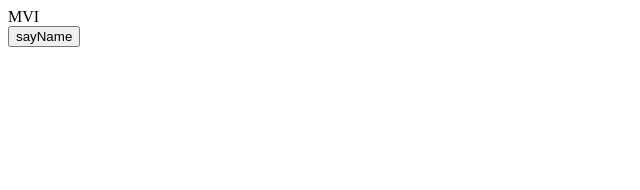
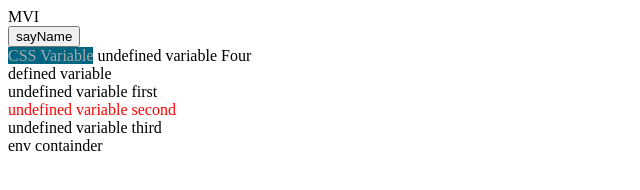
Before and after one commit to JimmyLovely/MVI, a plain HTML site: page index.html in a window 1280 px wide. Shown: the whole page, without its empty margins (0-640 px from the left). Drawn offline with Linux system fonts and the light colour scheme.

Commit message:
CSS: `variable` and `env` (#16)

```diff
--- a/css/css.css
+++ b/css/css.css
@@ -0,0 +1,36 @@
+
+/* CSS Variable */
+.basic-container {
+    --dark-foreground-color: #aaaaaa;
+    --dark-background-color: #006580;
+}
+
+.basic {
+    color: var(--dark-foreground-color);
+    background-color: var(--dark-background-color);
+}
+
+.defined-variable {
+    color: var(--dark-background-color);
+}
+
+.undefined-variable-first {
+    color: var(--undefined-variable);
+}
+
+.undefined-variable-second {
+    color: var(--undefined-variable, red);
+}
+
+.undefined-variable-third {
+    color: var(--undefined-variable, re, bl, yellow);
+}
+
+.undefined-variable-four {
+    color: var(--Dark-background-color);
+}
+
+/* CSS Env */
+.env-container .env-basic{
+    padding: env(viewport-segment-width, 1, 1);
+}
--- a/index.html
+++ b/index.html
@@ -15,5 +15,29 @@
     <div>
         <input type="button" value="sayName" onclick="mvi.sayName()">
     </div>
+
+    <div class="variable">
+        <div class="basic-container">
+            <label class="basic">CSS Variable</label>
+            <label class="undefined-variable-four">undefined variable Four</label>
+            </br>
+        </div>
+        <div>
+            <label class="defined-variable">defined variable</label>
+            </br>
+            <label class="undefined-variable-first">undefined variable first</label>
+            </br>
+            <label class="undefined-variable-second">undefined variable second</label>
+            </br>
+            <label class="undefined-variable-third">undefined variable third</label>
+            </br>
+        </div>
+    </div>
+
+    <div class="env">
+        <div class="env-container">
+            <label class="env-basic">env containder</label>
+        </div>
+    </div>
 </body>
 </html>
```
